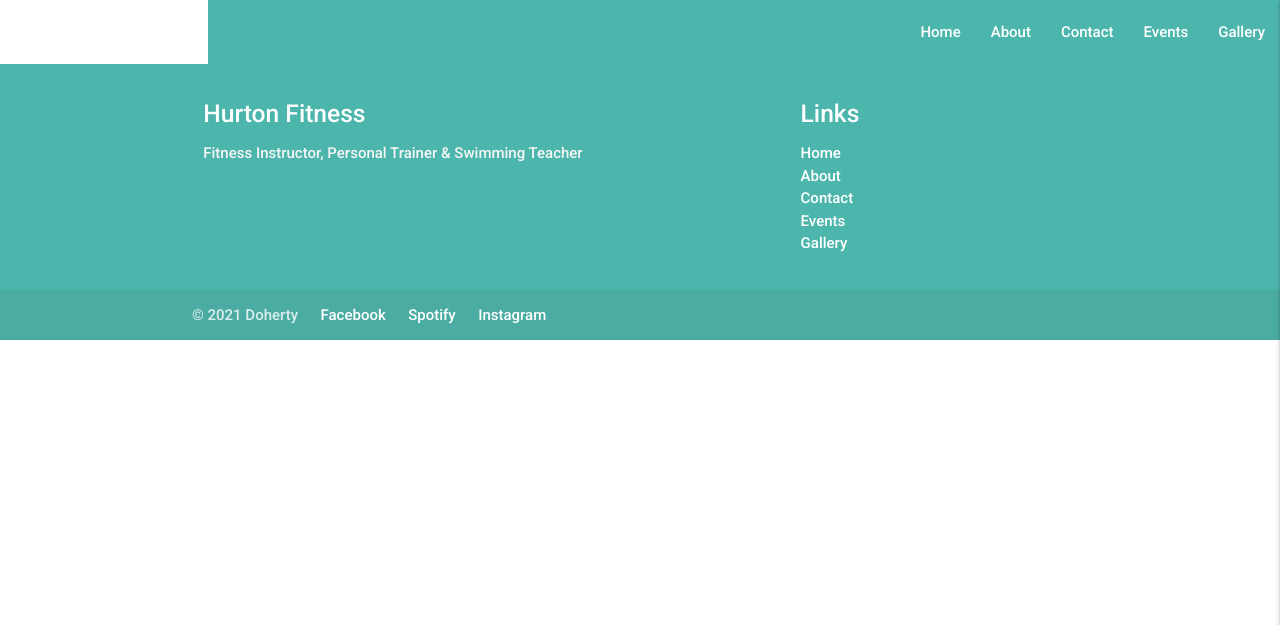
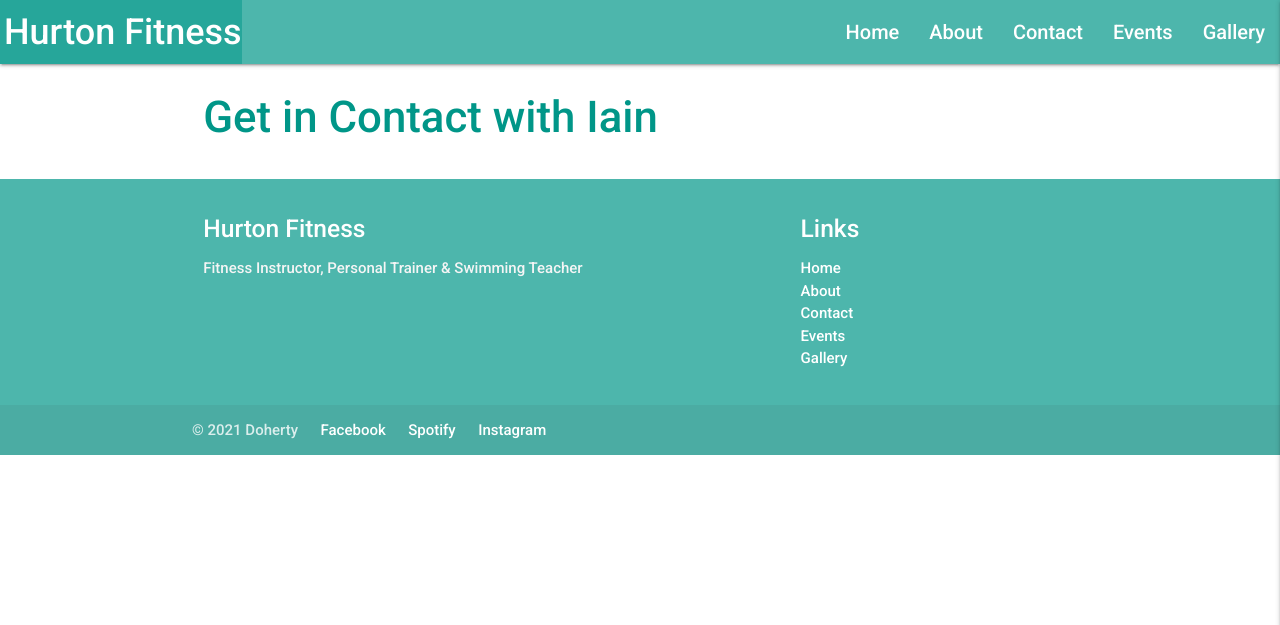
Before and after one commit to alandoherty95/iain-hurton-fitness, a Flask app: page /contact in a window 1280 px wide. Shown: the top 625 px of the page. Run offline with Flask 2, Linux system fonts and the light colour scheme; some libraries are stand-ins or nearby versions.

Commit message:
Added headings to every page, increased nav bar font size

```diff
--- a/static/css/style.css
+++ b/static/css/style.css
@@ -2,6 +2,15 @@
 
 body {
     font-family: 'Roboto', sans-serif;
+}
+
+.nav ul a {
+    font-size: 20px;
+}
+
+a.brand-logo {
+    font-size: 36px;
+    padding-left: 4px;
 }
 
 /* Containers */
@@ -96,12 +105,12 @@
 
 /* mouse over link */
 a:hover {
-    background-color: #ffffff;
+    background-color: #26a69a;
 }
 
 /* selected link */
 a:active {
-    color: #ffffff;
+    color: pink;
 }
 
 ul.recipe-ingredients {
--- a/static/js/script.js
+++ b/static/js/script.js
@@ -1,6 +1,6 @@
-$(document).ready(function(){
+$(document).ready(function () {
     $('.sidenav').sidenav({ // naviagtion bar
         edge: "right" // side naviagtion bar opens on right
     });
     $('.carousel').carousel({});
-  });
+});
--- a/templates/base.html
+++ b/templates/base.html
@@ -17,8 +17,9 @@
 <body>
 
     <header>
-        <nav>
-            <div class="nav-wrapper text-shadow teal lighten-2">
+            <!-- top navigation bar -->
+            <nav class="nav extended">
+                <div class="nav-wrapper teal lighten-2">
                     <a href="{{ url_for('home') }}" class="brand-logo">Hurton Fitness</a>
                     <a href="#" data-target="mobile-demo" class="sidenav-trigger right"><i class="fas fa-bars"></i></a>
                     <ul class="right hide-on-med-and-down">
@@ -77,7 +78,9 @@
     <!-- Compiled and minified JavaScript -->
     <script src="https://cdnjs.cloudflare.com/ajax/libs/materialize/1.0.0/js/materialize.min.js"></script>
     <script src="{{ url_for('static', filename='js/script.js') }}"></script>
+
     {% block scripts %}
     {% endblock %}
+
 </body>
 </html>
--- a/templates/contact.html
+++ b/templates/contact.html
@@ -1,6 +1,13 @@
 {% extends "base.html" %}
 {% block content %}
 
-
+<div class="container">
+    <div class="row">
+        <div class="col">
+            <h3 class="teal-text">Get in Contact with Iain</h3>
+        </div>
+    </div>
+    <!-- contact -->
+</div>
 
 {% endblock %}
--- a/templates/events.html
+++ b/templates/events.html
@@ -2,7 +2,11 @@
 {% block content %}
 
 <div class="container">
-    <!-- about content goes here -->
+    <div class="row">
+        <div class="col">
+            <h3 class="teal-text">Upcoming Events</h3>
+        </div>
+    <!-- events -->
     <div class="row">
         <div class="col">
             <div class="card medium teal lighten-2">
```
Also changed, not shown: templates/about.html (+6 -1 lines), templates/gallery.html (+8 -0 lines), templates/index.html (+2 -6 lines). Lines whose indentation alone changed are shown as unchanged.
